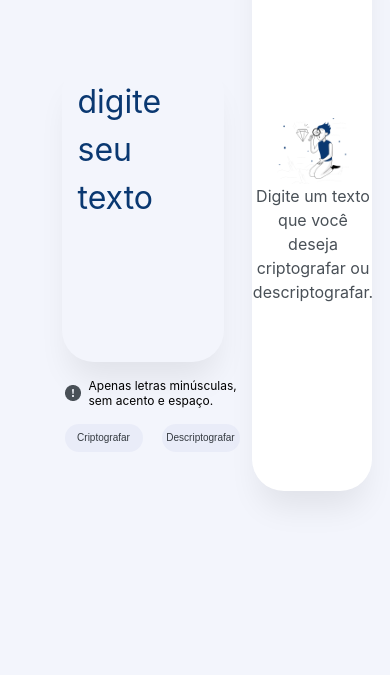
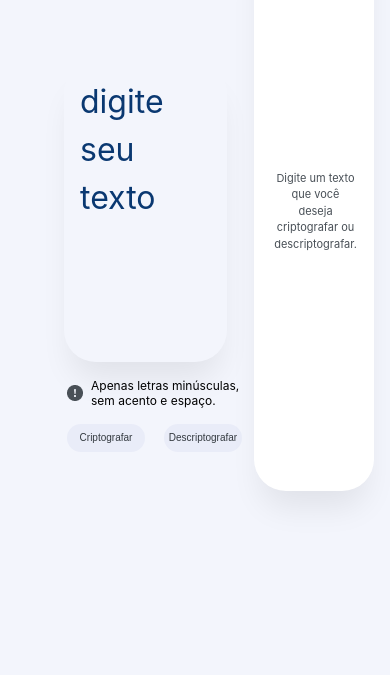
Before and after one commit to isaias30silva/Encriptador, a plain HTML site: page index.html in a window 390 px wide. Shown: the part 109-784 px from the top of the page. Drawn offline with Linux system fonts and the light colour scheme.

Commit message:
ajuste responsividade

```diff
--- a/assets/style.css
+++ b/assets/style.css
@@ -276,15 +276,15 @@ footer {
     max-width: 120px;
     max-height: auto;
     margin-left: -20px;
+    margin-right: 5px;
   }
 
   aside img{
-    width: 136px;
+    width: 0;
   }
 
-  aside h2{
-    font-weight: 100;
-    display: none;
+  aside p{
+    font-size: 11px;
   }
 
   .button{
```
